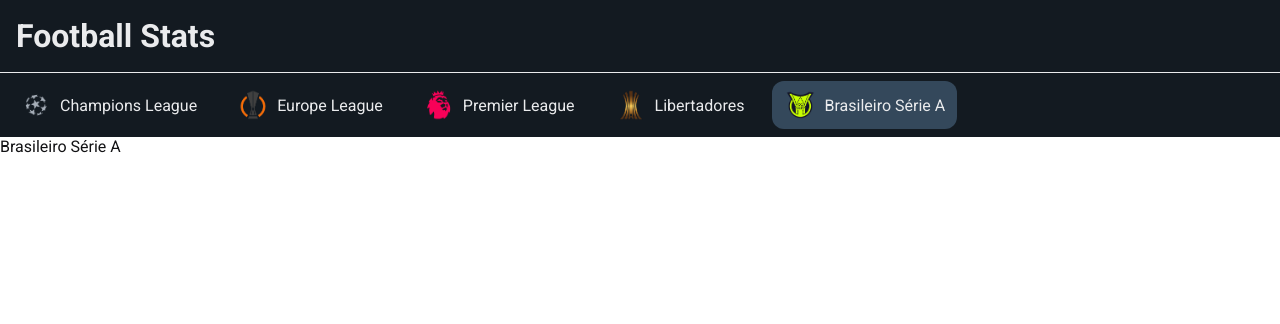
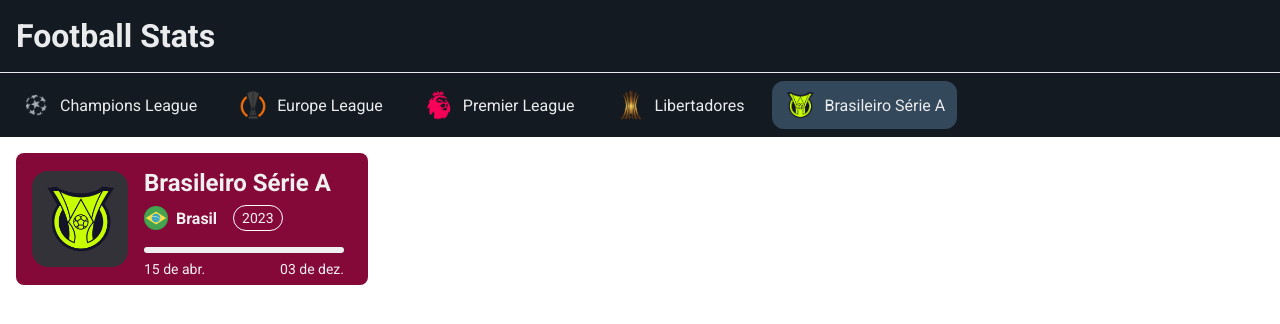
Before and after one commit to higor-bianchetti/soccer-simulator, a Next.js app: page /brasileiro-serie-a in a window 1280 px wide. Shown: the top 324 px of the page. Built offline with nearby package versions, Linux system fonts and the light colour scheme.

Commit message:
Add the league banner in every page

```diff
--- a/pages/brasileiro-serie-a.tsx
+++ b/pages/brasileiro-serie-a.tsx
@@ -1,4 +1,9 @@
 import Head from 'next/head';
+import { LeagueBanner } from '../components/LeagueBanner';
+
+import { Leagues } from '../enums/leagues';
+
+import styles from './styles.module.scss';
 
 export default function BrasileiroA() {
   return (
@@ -7,7 +12,9 @@
         <title>Brasileiro Série A</title>
       </Head>
 
-      <div>Brasileiro Série A</div>
+      <main className={styles.main}>
+        <LeagueBanner league={Leagues.BRASILEIRO_A} season="2023" startDate='04/15/23' endDate='12/03/23' />
+      </main>
     </>
   )
 }
```
Also changed, not shown: pages/champions-league.tsx (+8 -1 lines), pages/europe-league.tsx (+8 -1 lines), pages/libertadores.tsx (+8 -1 lines).
